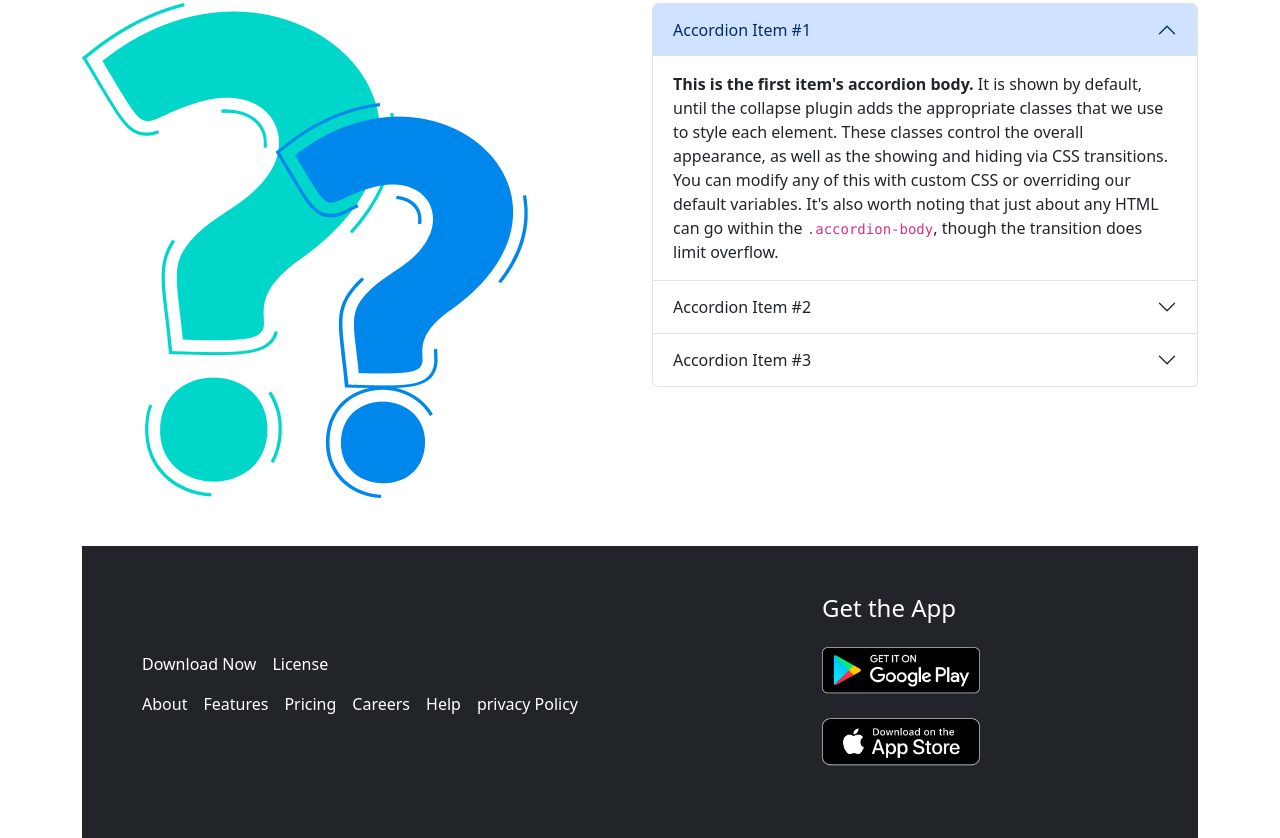
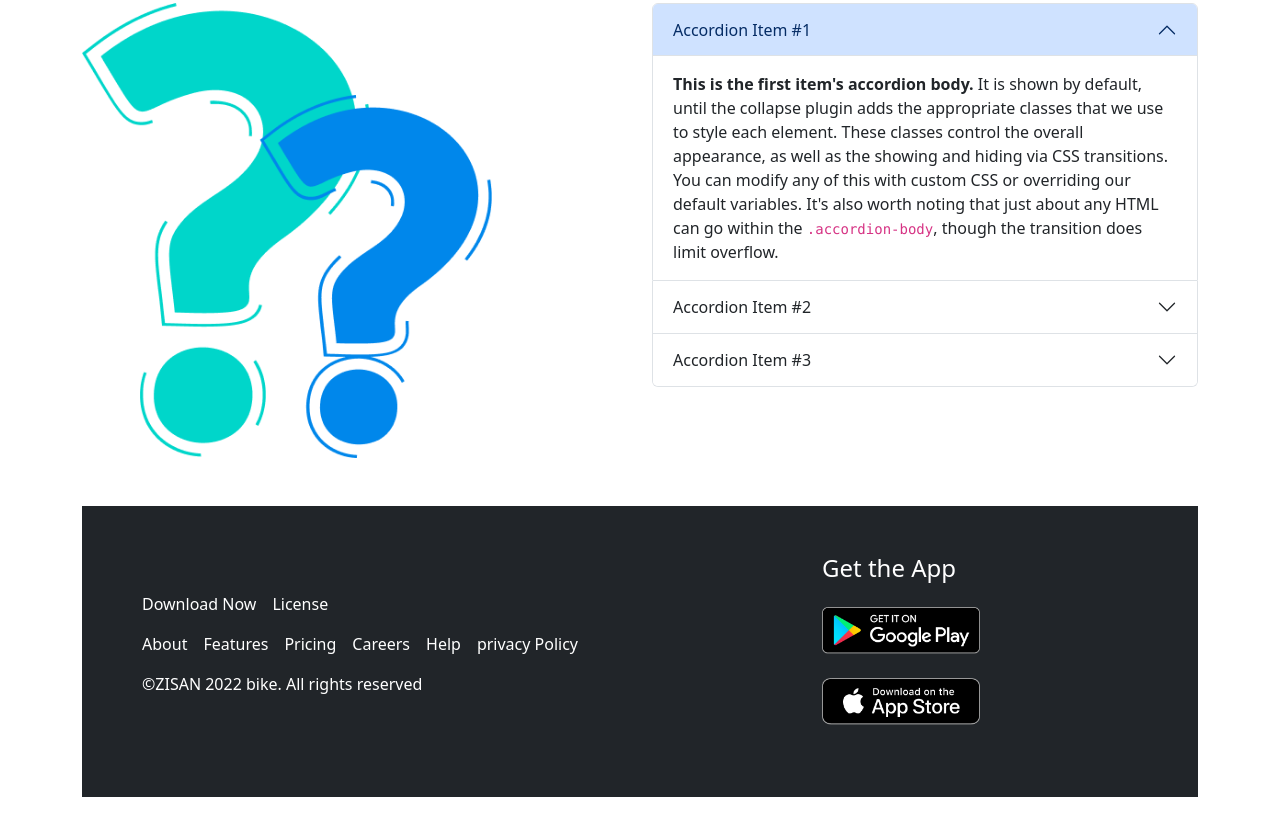
Before and after one commit to MdZisan/bikerz, a plain HTML site: page index.html in a window 1280 px wide. Shown: the part 2384-3222 px from the top of the page. After the commit the page ends 3181 px from the top, so only its background shows below. Drawn offline with nearby package versions, Linux system fonts and the light colour scheme.

Commit message:
footer added

```diff
--- a/index.html
+++ b/index.html
@@ -321,7 +321,7 @@
         <h1 class="text-center">Frequently Asked <span class=" text-danger">Questions</span></h1>
         <div class="row my-5">
           <div class="col-12 col-md-6">
-            <img src="./images/faq.png" alt="">
+            <img class="w-75" src="./images/faq.png" alt="">
           </div>
           <div class="col-12 col-md-6">
             <div class="accordion" id="accordionExample">
@@ -384,6 +384,7 @@
                   <li>Help</li>
                   <li>privacy Policy</li>
                 </ul>
+                <p>©ZISAN 2022 bike. All rights reserved</p>
            </div>
 
           </div>
```
